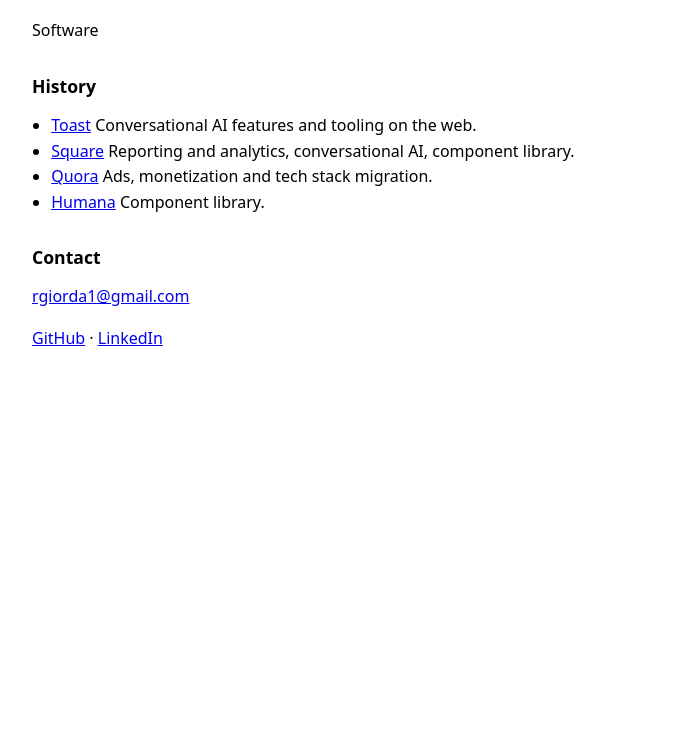
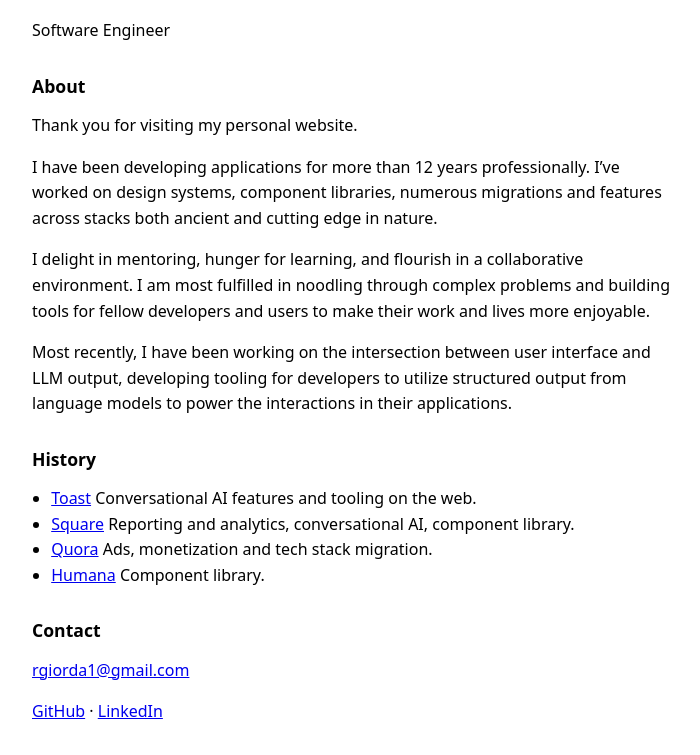
Before and after one commit to ryangiordano/portfolio-min, a plain HTML site: page index.html in a window 1280 px wide. Shown: the part 95-850 px from the top of the page, without its empty margins (288-988 px from the left). Before the commit the page ends 800 px from the top, so only its background shows below. Drawn offline with Linux system fonts and the light colour scheme.

Commit message:
added body to portfolio page

```diff
--- a/index.html
+++ b/index.html
@@ -11,8 +11,18 @@
 <body>
   <main>
     <h1>Ryan Giordano</h1>
-    <p>Software</p>
+    <p>Software Engineer</p>
+<section>
+      <h2>About</h2>
+    <p>Thank you for visiting my personal website. </p>
 
+      <p>I have been developing applications for more than 12 years professionally. I’ve worked on design systems, component libraries, numerous migrations and features across stacks both ancient and cutting edge in nature.
+</p>
+<p>I delight in mentoring, hunger for learning, and flourish in a collaborative environment. I am most fulfilled in noodling through complex problems and building tools for fellow developers and users to make their work and lives more enjoyable.</p>
+
+<p>Most recently, I have been working on the intersection between user interface and LLM output, developing tooling for developers to utilize structured output from language models to power the interactions in their applications.
+</p>
+</section>
     <section>
       <h2>History</h2>
       <ul>
```
Also changed, not shown: 1 other file.
